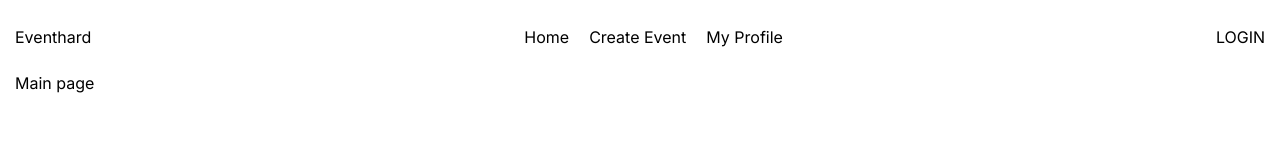
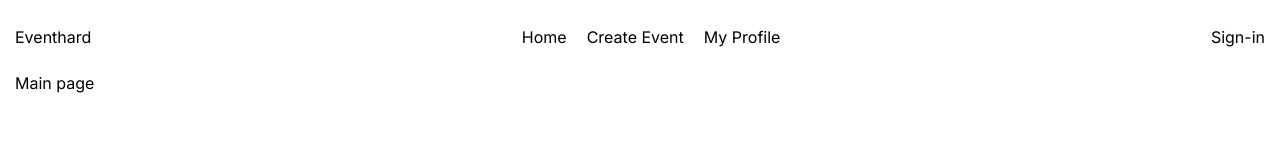
Before and after one commit to gapanovichV/event-app, a Next.js app: page / in a window 1280 px wide. Shown: the top 160 px of the page. Built offline with nearby package versions, Linux system fonts and the light colour scheme.

Commit message:
style: del folder styles, reamake styles

```diff
--- a/app/not-found.tsx
+++ b/app/not-found.tsx
@@ -1,10 +1,9 @@
 import clsx from "clsx"
-import styles from "@/styles/not-found/index.module.scss"
 
 const NotFound = () => {
   return (
     <main className={clsx("container")}>
-      <section className={clsx(styles.not_found)}>404</section>
+      <section>404</section>
     </main>
   )
 }
--- a/components/elements/Login/Login.tsx
+++ b/components/elements/login/Login.tsx
@@ -2,7 +2,7 @@ import Link from "next/link"
 import { RouteType } from "@/types/route"
 
 const Login = () => {
-  return <Link href={RouteType.LOGIN}>LOGIN</Link>
+  return <Link href={RouteType.SIGN_IN}>Sign-in</Link>
 }
 
 export default Login
--- a/components/elements/Logo/Logo.tsx
+++ b/components/elements/logo/Logo.tsx
@@ -1,7 +1,7 @@
 import clsx from "clsx"
 import Link from "next/link"
 import { RouteType } from "@/types/route"
-import style from "@/styles/logo/logo.module.scss"
+import style from "./Logo.module.scss"
 
 interface LogoProps {
   className?: string
--- a/components/elements/navbar/Navbar.tsx
+++ b/components/elements/navbar/Navbar.tsx
@@ -1,7 +1,7 @@
 import clsx from "clsx"
-import styles from "./Navbar.module.scss"
 import { menu } from "@/components/elements/navbar/menu.data"
 import NavLink from "@/components/elements/navbar/NavLink"
+import styles from "./Navbar.module.scss"
 
 const Navbar = () => {
   return (
--- a/styles/header/index.module.scss
+++ b/components/modules/Header/Header.module.scss
@@ -7,9 +7,4 @@
     justify-content: space-between;
     align-items: center;
   }
-  &__links {
-    display: flex;
-    align-items: center;
-    gap: 20px;
-  }
 }
--- a/components/modules/Header/Header.tsx
+++ b/components/modules/Header/Header.tsx
@@ -1,8 +1,8 @@
 import clsx from "clsx"
-import styles from "@/styles/header/index.module.scss"
-import Logo from "@/components/elements/Logo/Logo"
-import Login from "@/components/elements/Login/Login"
+import Logo from "@/components/elements/logo/Logo"
+import Login from "@/components/elements/login/Login"
 import Navbar from "@/components/elements/navbar/Navbar"
+import styles from "./Header.module.scss"
 
 interface HeaderProps {}
 
--- a/styles/not-found/index.module.scss
+++ /dev/null
@@ -1,3 +0,0 @@
-.not_found {
-
-}
--- a/types/route.ts
+++ b/types/route.ts
@@ -3,5 +3,6 @@ export enum RouteType {
   CREATE_EVENT = "/create",
   UPDATE_EVENT = "/update",
   PROFILE = "/profile",
-  LOGIN = "/login"
+  SIGN_IN = "/sign-in",
+  SIGN_UP = "/sign-up",
 }
```
Also changed, not shown: components/elements/login/Login.module.scss (added), components/elements/logo/Logo.module.scss (renamed from styles/logo/logo.module.scss).
